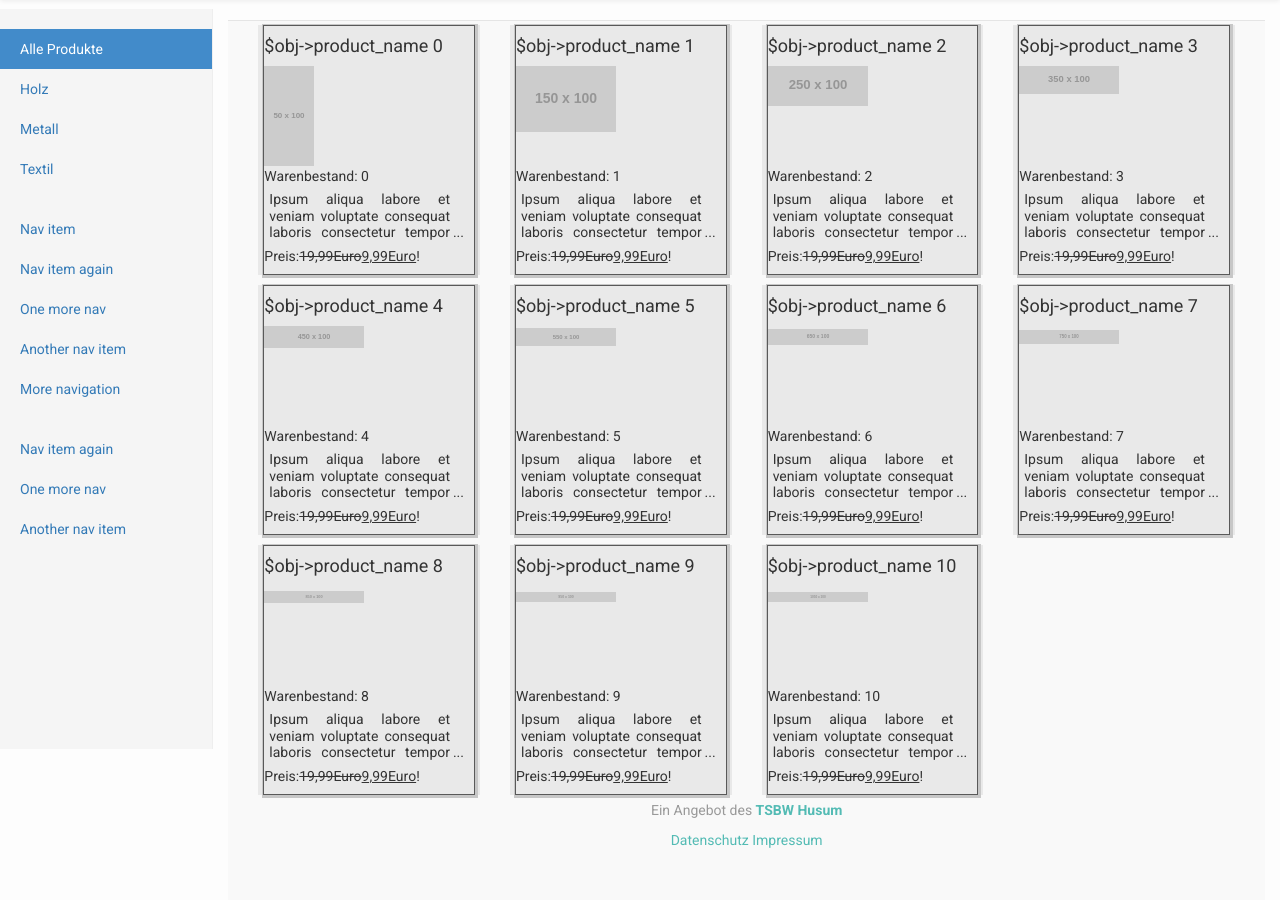
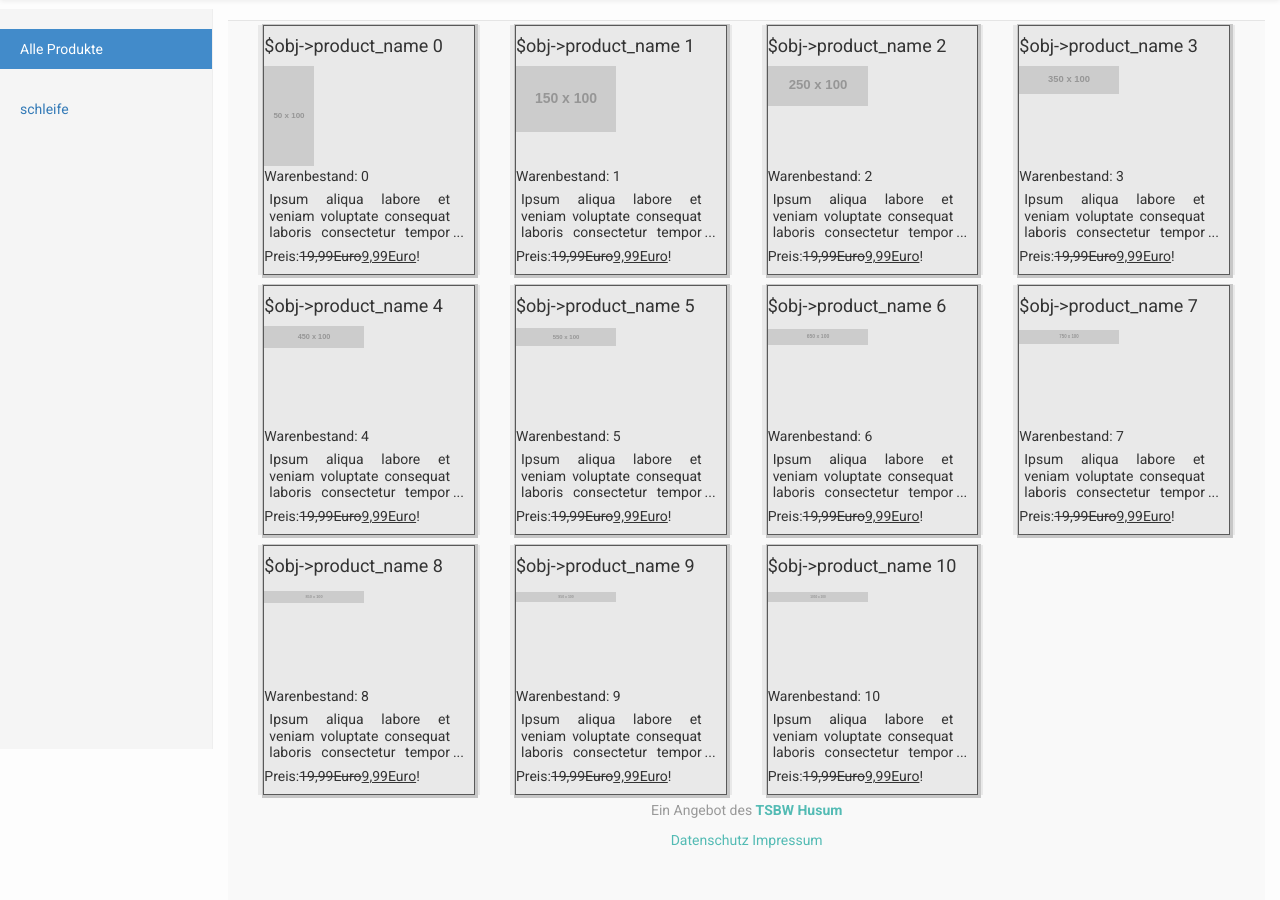
Before and after one commit to Tsumef4n/vigilant-guacamole, a PHP site: template templates/shop.list.twig in a window 1280 px wide. Shown: the part 51-951 px from the top of the page. Run offline with PHP 8.4, Linux system fonts and the light colour scheme; the template is opened without the code that fills it: most values are stand-ins (such as "Sample title", 1, 10 or a date in 2020); some libraries are stand-ins or nearby versions.

Commit message:
i've got no idea what i'm doing D:

```diff
--- a/app/Controllers/ShopController.php
+++ b/app/Controllers/ShopController.php
@@ -3,6 +3,7 @@
 namespace App\Controllers;
 
 use App\Models\User;
+use App\Models\Maker;
 use Slim\Views\Twig as View;
 
 class ShopController extends Controller
--- a/templates/inc/layout.shop.twig
+++ b/templates/inc/layout.shop.twig
@@ -7,21 +7,9 @@
       <ul class="nav nav-sidebar">
         <!-- Moeglicherweise als jquery fuer Unterpunkte? -->
         <li class="active"><a href="#">Alle Produkte <span class="sr-only">(current)</span></a></li>
-        <li><a href="#">Holz</a></li>
-        <li><a href="#">Metall</a></li>
-        <li><a href="#">Textil</a></li>
       </ul>
       <ul class="nav nav-sidebar">
-        <li><a href="">Nav item</a></li>
-        <li><a href="">Nav item again</a></li>
-        <li><a href="">One more nav</a></li>
-        <li><a href="">Another nav item</a></li>
-        <li><a href="">More navigation</a></li>
-      </ul>
-      <ul class="nav nav-sidebar">
-        <li><a href="">Nav item again</a></li>
-        <li><a href="">One more nav</a></li>
-        <li><a href="">Another nav item</a></li>
+        <li><a href="">schleife</a></li>
       </ul>
     </div>
     <div class="col-sm-9 col-sm-offset-3 col-md-10 col-md-offset-2 main">
```
Also changed, not shown: app/Models/Maker.php (added, +21 -0 lines), app/Shop/Shop.php (added, +36 -0 lines).
